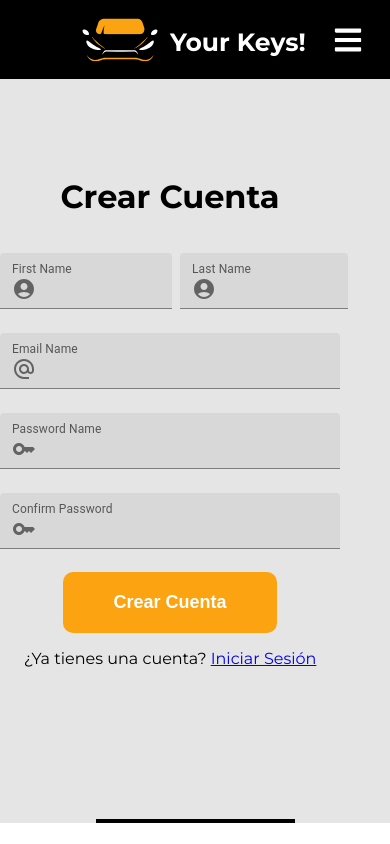
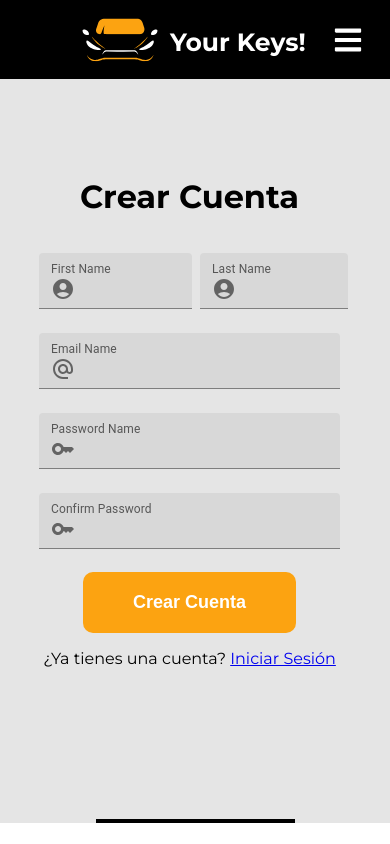
Before and after one commit to AdrianMoncada/your-keys, a React (Create React App) app: page /signup in a window 390 px wide. Built offline with nearby package versions, Linux system fonts and the light colour scheme.

Commit message:
[Update] responsive

```diff
--- a/src/pages/signup/SignupStyles.js
+++ b/src/pages/signup/SignupStyles.js
@@ -24,7 +24,7 @@ export const SignUp = styled.div`
 
 export const DivFormik = styled.div`
   color: black;
-  /* margin-left: 10%;*/
+  margin-left: 10%;
   display: flex;
   justify-content: center;
   align-items: center;
```
